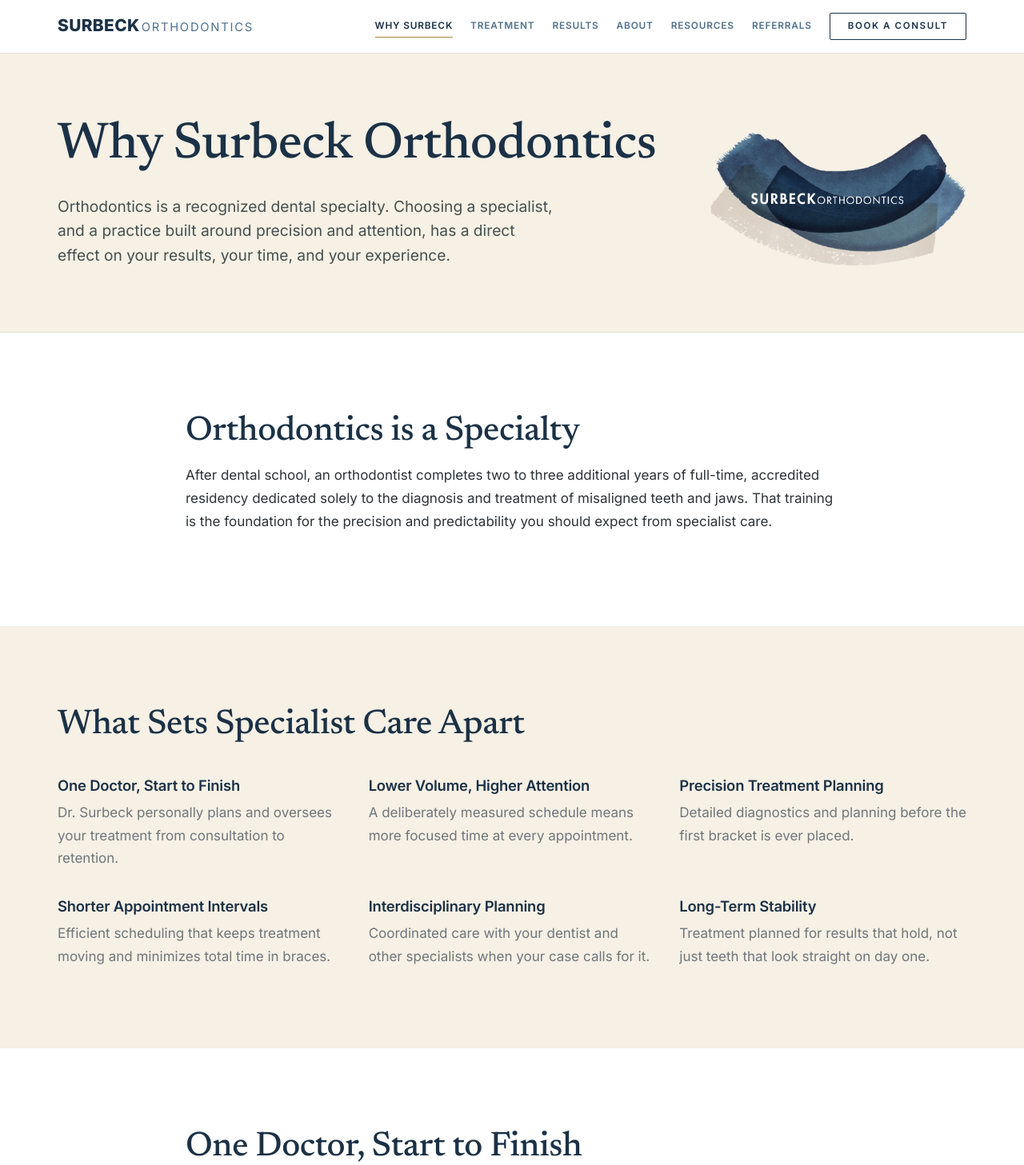
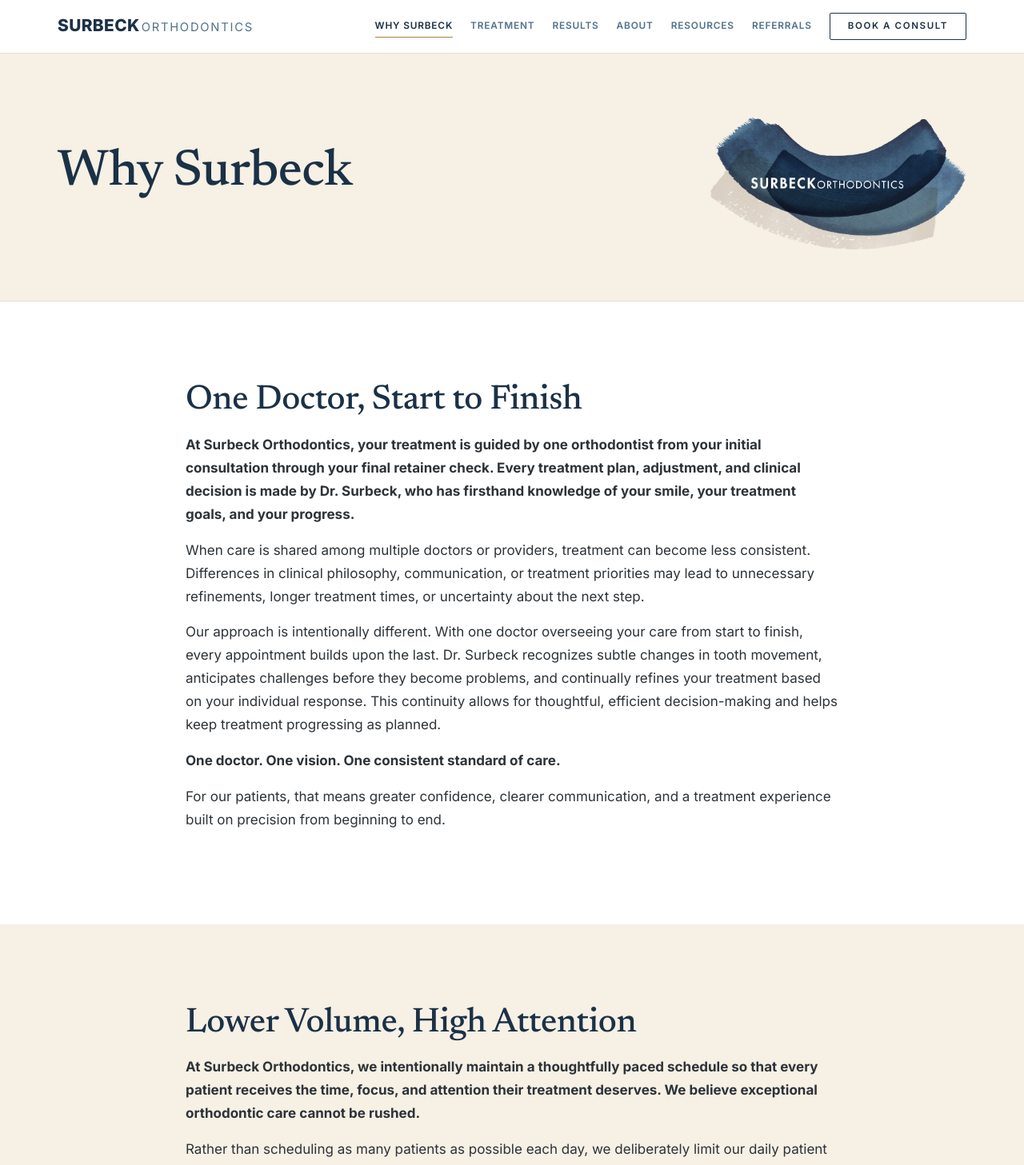
Before and after one commit to kbui041/surbeck, a React (Vite) app: page /why-surbeck in a window 1280 px wide. Shown: the top 1457 px of the page at 80% size. Built offline with nearby package versions, Linux system fonts and the light colour scheme.

Commit message:
updated whysurbeck page with pdf text

```diff
--- a/src/pages/WhySurbeck.jsx
+++ b/src/pages/WhySurbeck.jsx
@@ -8,12 +8,7 @@
       <section className="page-intro">
         <div className="wrap intro-split">
           <div>
-            <h1>Why Surbeck Orthodontics</h1>
-            <p className="lead">
-              Orthodontics is a recognized dental specialty. Choosing a specialist, and a
-              practice built around precision and attention, has a direct effect on your
-              results, your time, and your experience.
-            </p>
+            <h1>Why Surbeck</h1>
           </div>
           <img className="intro-logo" src={asset("logo-mark.png")} alt="Surbeck Orthodontics" />
         </div>
@@ -21,56 +16,13 @@
 
       <section className="section">
         <div className="wrap" style={{ maxWidth: 880 }}>
-          <h2>Orthodontics is a Specialty</h2>
-          <p>
-            After dental school, an orthodontist completes two to three additional years of
-            full-time, accredited residency dedicated solely to the diagnosis and treatment of
-            misaligned teeth and jaws. That training is the foundation for the precision and
-            predictability you should expect from specialist care.
-          </p>
-        </div>
-      </section>
-
-      <section className="section paper">
-        <div className="wrap">
-          <h2 style={{ marginBottom: 36 }}>What Sets Specialist Care Apart</h2>
-          <div className="grid cols-3">
-            <div className="feature">
-              <h3>One Doctor, Start to Finish</h3>
-              <p>Dr. Surbeck personally plans and oversees your treatment from consultation to retention.</p>
-            </div>
-            <div className="feature">
-              <h3>Lower Volume, Higher Attention</h3>
-              <p>A deliberately measured schedule means more focused time at every appointment.</p>
-            </div>
-            <div className="feature">
-              <h3>Precision Treatment Planning</h3>
-              <p>Detailed diagnostics and planning before the first bracket is ever placed.</p>
-            </div>
-            <div className="feature">
-              <h3>Shorter Appointment Intervals</h3>
-              <p>Efficient scheduling that keeps treatment moving and minimizes total time in braces.</p>
-            </div>
-            <div className="feature">
-              <h3>Interdisciplinary Planning</h3>
-              <p>Coordinated care with your dentist and other specialists when your case calls for it.</p>
-            </div>
-            <div className="feature">
-              <h3>Long-Term Stability</h3>
-              <p>Treatment planned for results that hold, not just teeth that look straight on day one.</p>
-            </div>
-          </div>
-        </div>
-      </section>
-
-      <section className="section">
-        <div className="wrap" style={{ maxWidth: 880 }}>
           <h2>One Doctor, Start to Finish</h2>
-          <p>
+          <p><strong>
             At Surbeck Orthodontics, your treatment is guided by one orthodontist from your
             initial consultation through your final retainer check. Every treatment plan,
             adjustment, and clinical decision is made by Dr. Surbeck, who has firsthand
             knowledge of your smile, your treatment goals, and your progress.
+            </strong>
           </p>
           <p>
             When care is shared among multiple doctors or providers, treatment can become less
@@ -97,10 +49,11 @@
       <section className="section paper">
         <div className="wrap" style={{ maxWidth: 880 }}>
           <h2>Lower Volume, High Attention</h2>
-          <p>
+          <p><strong>
             At Surbeck Orthodontics, we intentionally maintain a thoughtfully paced schedule so
             that every patient receives the time, focus, and attention their treatment
             deserves. We believe exceptional orthodontic care cannot be rushed.
+            </strong>
           </p>
           <p>
             Rather than scheduling as many patients as possible each day, we deliberately limit
@@ -127,11 +80,12 @@
       <section className="section">
         <div className="wrap" style={{ maxWidth: 880 }}>
           <h2>Precision Treatment Planning</h2>
-          <p>
+          <p><strong>
             Exceptional orthodontic treatment begins long before the first bracket is placed or
             the first aligner is worn. At Surbeck Orthodontics, we believe that careful
             planning is one of the most important predictors of an efficient, successful
             outcome.
+            </strong>
           </p>
           <p>
             Every patient undergoes a comprehensive diagnostic evaluation that allows Dr.
@@ -159,10 +113,11 @@
       <section className="section paper">
         <div className="wrap" style={{ maxWidth: 880}}>
           <h2>Shorter Appointment Intervals</h2>
-          <p>
+          <p><strong>
             The timing between orthodontic appointments matters. At Surbeck Orthodontics, we
             typically schedule patients every three to four weeks because we believe consistent
             monitoring and timely adjustments help treatment progress more efficiently.
+            </strong>
           </p>
           <p>
             Tooth movement is a dynamic biological process. By seeing patients at shorter,
@@ -196,10 +151,11 @@
       <section className="section">
         <div className="wrap" style={{ maxWidth: 880 }}>
           <h2>Interdisciplinary Planning</h2>
-          <p>
+          <p><strong>
             Some orthodontic cases require more than straight teeth. They require careful
             coordination between multiple dental professionals, each contributing their
             expertise to achieve the healthiest and most predictable long-term outcome.
+            </strong>
           </p>
           <p>
             At Surbeck Orthodontics, we work closely with your general dentist and, when
@@ -229,11 +185,12 @@
       <section className="section paper">
         <div className="wrap" style={{ maxWidth: 880 }}>
           <h2>Long-Term Stability</h2>
-          <p>
+          <p><strong>
             A beautiful smile is only successful if it remains healthy, functional, and stable
             long after treatment is complete. At Surbeck Orthodontics, we believe the true
             measure of orthodontic success is not how your teeth look on the day your braces
             come off, but how well your results stand the test of time.
+            </strong>
           </p>
           <p>
             Every treatment plan is developed with the long-term position of your teeth, bite,
```
